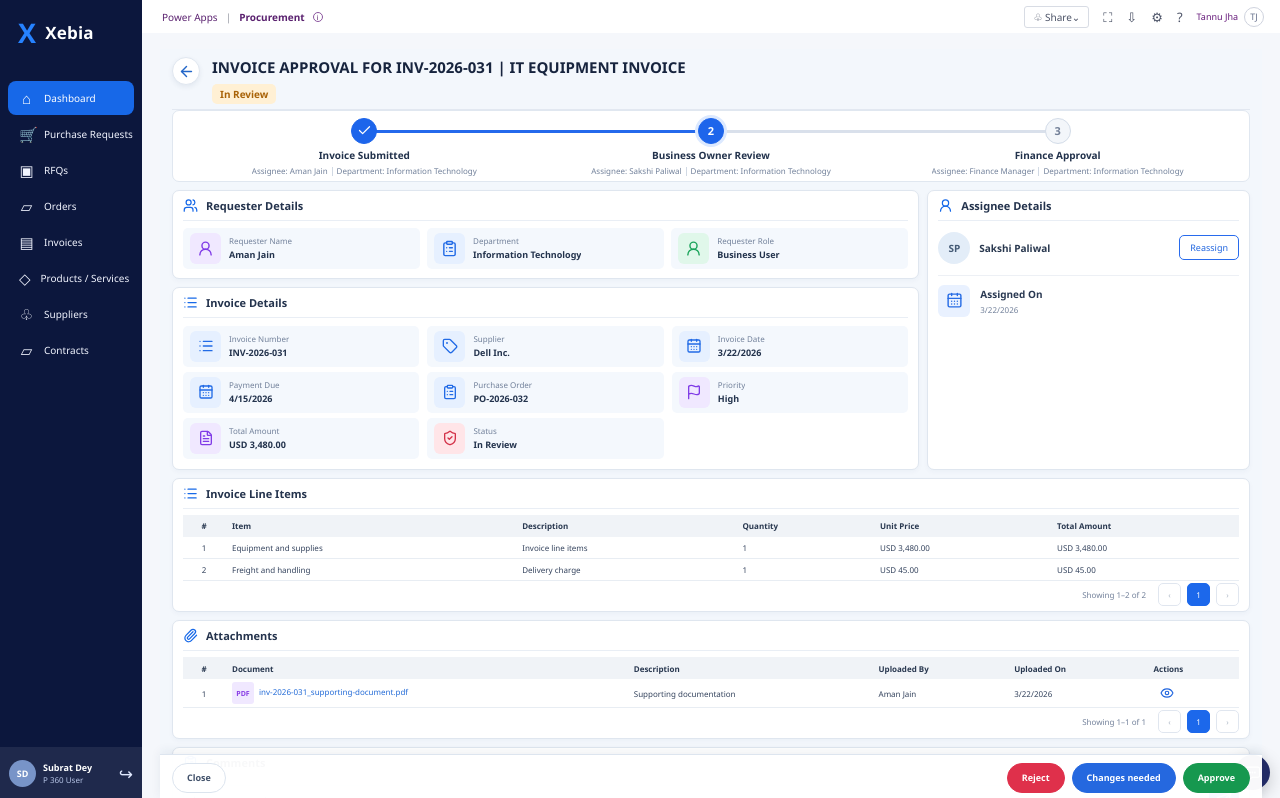
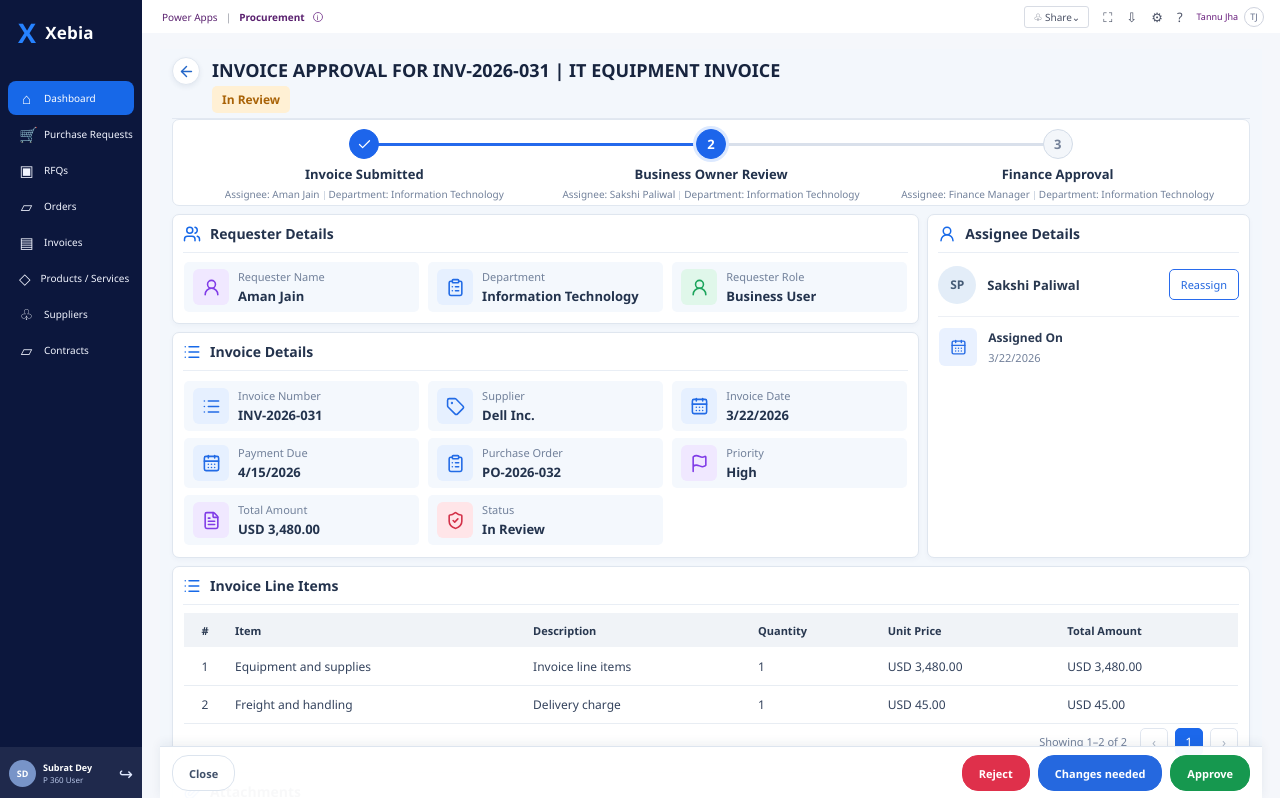
Before and after one commit to subrata-creator/Procurement360, a React (Vite) app: page /tasks/1 in a window 1280 px wide. Shown: the top 798 px of the page. Built offline with nearby package versions, Linux system fonts and the light colour scheme.

Commit message:
Remove chatbot and improve task readability

```diff
--- a/src/App.tsx
+++ b/src/App.tsx
@@ -115,14 +115,6 @@ const AppContent: React.FC = () => {
           <DashboardHome />
         )}
       </main>
-      <button type="button" className="floating-chat" aria-label="Open assistant">
-        <svg width="30" height="30" viewBox="0 0 32 32" fill="none">
-          <path d="M7 7H25C26.657 7 28 8.343 28 10V21C28 22.657 26.657 24 25 24H16L10 28V24H7C5.343 24 4 22.657 4 21V10C4 8.343 5.343 7 7 7Z" stroke="white" strokeWidth="1.8" />
-          <circle cx="12" cy="16" r="1.5" fill="white" />
-          <circle cx="16" cy="16" r="1.5" fill="white" />
-          <circle cx="20" cy="16" r="1.5" fill="white" />
-        </svg>
-      </button>
     </div>
   );
 };
--- a/src/Styles/Styles.css
+++ b/src/Styles/Styles.css
@@ -672,25 +672,6 @@ button {
   color: #ffffff;
   font-size: 14px;
   font-weight: 600;
-}
-
-/* =========================
-   FLOATING CHAT
-========================= */
-
-.floating-chat {
-  position: fixed;
-  right: 0;
-  bottom: 16px;
-  width: 60px;
-  height: 60px;
-  border: 0;
-  border-radius: 50%;
-  background: #242c66;
-  display: flex;
-  align-items: center;
-  justify-content: center;
-  box-shadow: 0 5px 18px rgba(0, 0, 0, 0.2);
 }
 
 /* =========================
@@ -1003,9 +984,6 @@ button {
 .bar-list.monthly { gap: 4px; }
 .bar-list.monthly .bar { width: min(100%, 24px); }
 .chart-axis-label { margin-left: 25px; color: #8993a3; font-size: 6px; text-align: center; }
-
-.floating-chat { right: 10px; bottom: 10px; width: 35px; height: 35px; }
-.floating-chat svg { width: 19px; height: 19px; }
 
 @media (max-width: 1050px) {
   .kpi-banner { grid-template-columns: repeat(3, minmax(0, 1fr)); height: auto; }
--- a/src/Styles/TaskDetail.css
+++ b/src/Styles/TaskDetail.css
@@ -334,3 +334,62 @@
   .rfq-decision-bar { margin-right: -8px; margin-left: -8px; }
   .rfq-decision-bar button { padding: 0 9px; font-size: 8px; }
 }
+
+/* Readable type scale across RFQ, invoice, PO and PR approval task pages */
+.rfq-review-title-group h1 { font-size: 18px; line-height: 1.35; }
+.rfq-review-status { padding: 5px 10px; font-size: 12px; }
+.rfq-approval-track { min-height: 86px; padding-top: 9px; }
+.rfq-approval-node { width: 30px; height: 30px; font-size: 13px; }
+.rfq-approval-step:not(:first-child)::before { top: 14px; }
+.rfq-approval-step > strong { margin-top: 6px; font-size: 13px; }
+.rfq-approval-step > span { margin-top: 4px; font-size: 10px; }
+
+.rfq-review-panel-heading { min-height: 38px; gap: 9px; }
+.rfq-review-panel-heading h2 { font-size: 14px; }
+.rfq-review-panel-heading svg { width: 18px; height: 18px; }
+.requester-summary-grid { gap: 9px; padding: 9px 11px 11px; }
+.rfq-info-tile { min-height: 48px; gap: 9px; padding: 7px 9px; }
+.rfq-info-tile-icon { width: 36px; height: 36px; flex-basis: 36px; }
+.rfq-info-tile-icon svg { width: 19px; height: 19px; }
+.rfq-info-tile > div > span { font-size: 11px; }
+.rfq-info-tile strong { margin-top: 3px; font-size: 13px; }
+.rfq-basic-grid { gap: 7px 9px; padding: 10px 11px 12px; }
+.rfq-basic-grid .rfq-info-tile { min-height: 46px; }
+
+.rfq-person-avatar { width: 38px; height: 38px; font-size: 12px; }
+.rfq-assignee-row { min-height: 64px; gap: 11px; }
+.rfq-assignee-row strong { font-size: 13px; }
+.rfq-assignee-row button { padding: 7px 11px; font-size: 11px; }
+.rfq-info-icon { width: 38px; height: 38px; }
+.rfq-started-row { gap: 11px; padding: 11px; }
+.rfq-started-row strong { font-size: 12px; }
+.rfq-started-row span { margin-top: 4px; font-size: 11px; }
+
+.rfq-table-scroll { padding: 8px 11px 0; }
+.rfq-review-table { font-size: 12px; }
+.rfq-review-table th { height: 34px; padding: 7px 9px; font-size: 11px; }
+.rfq-review-table td { height: 38px; padding: 7px 9px; font-size: 12px; }
+.rfq-building-icon { font-size: 18px; }
+.rfq-product-thumb { width: 25px; height: 21px; }
+.rfq-file-icon { width: 27px; height: 27px; font-size: 9px; }
+.rfq-icon-action svg { width: 17px; height: 17px; }
+.rfq-table-pagination { min-height: 34px; gap: 7px; padding: 4px 11px 7px; font-size: 11px; }
+.rfq-table-pagination button { width: 28px; height: 28px; font-size: 13px; }
+
+.rfq-comment { margin: 8px 11px; padding: 9px 11px; font-size: 12px; }
+.rfq-task-notice { margin: 7px 11px; font-size: 11px; }
+.rfq-comment-form { gap: 8px; padding: 8px 11px 0; }
+.rfq-comment-form input { height: 36px; padding: 0 11px; font-size: 12px; }
+.rfq-comment-form button { width: 38px; height: 36px; }
+.rfq-comment-form button svg { width: 18px; height: 18px; }
+
+.rfq-decision-bar { min-height: 54px; padding-top: 8px; padding-bottom: 8px; }
+.rfq-decision-actions { gap: 8px; }
+.rfq-decision-bar button { min-height: 36px; padding: 0 16px; font-size: 11px; }
+
+@media (max-width: 650px) {
+  .rfq-review-title-group h1 { font-size: 16px; }
+  .rfq-approval-track { grid-template-columns: repeat(3, 170px); }
+  .rfq-review-table { min-width: 760px; }
+  .rfq-decision-bar button { min-height: 34px; padding: 0 9px; font-size: 10px; }
+}
```
